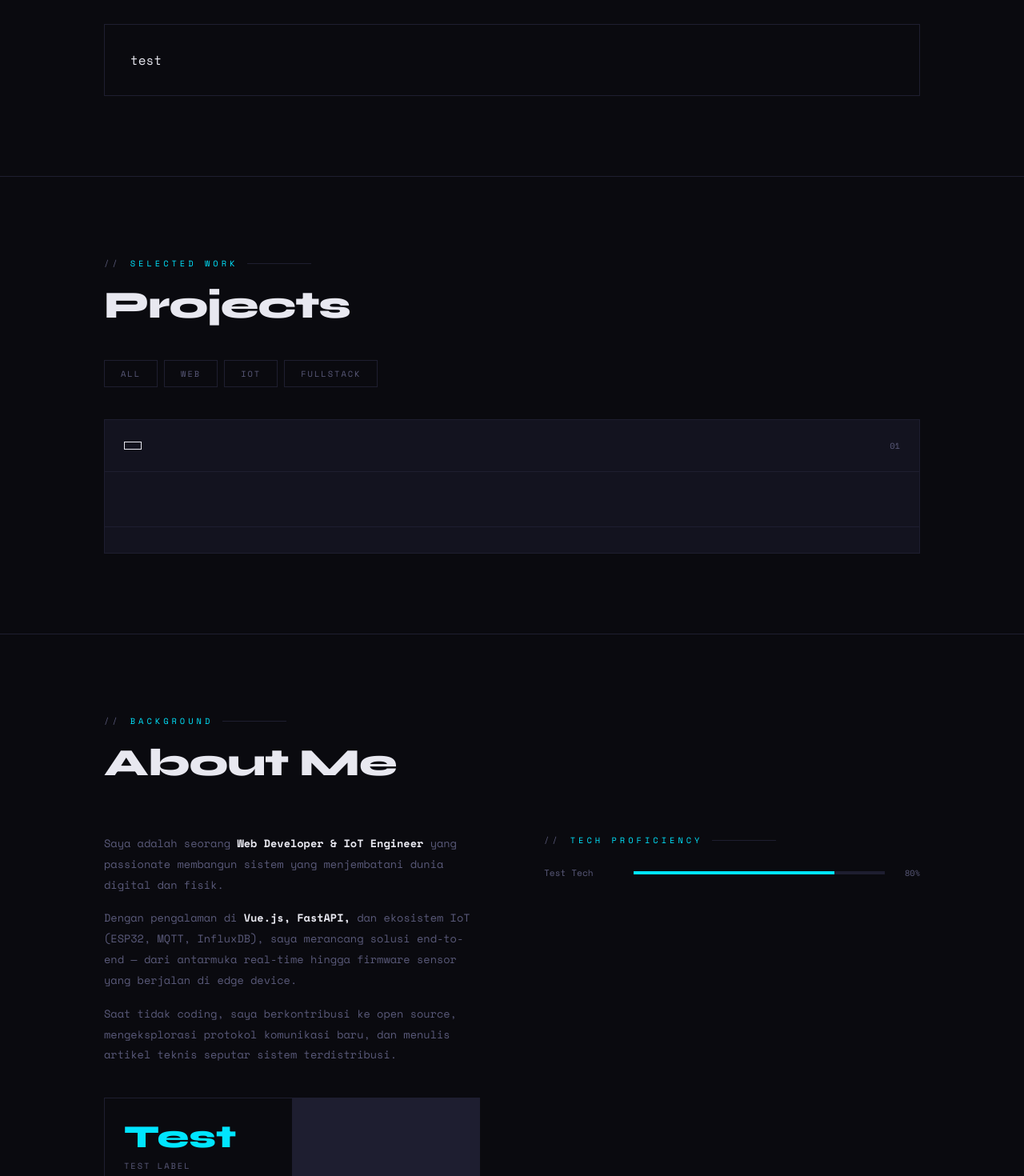
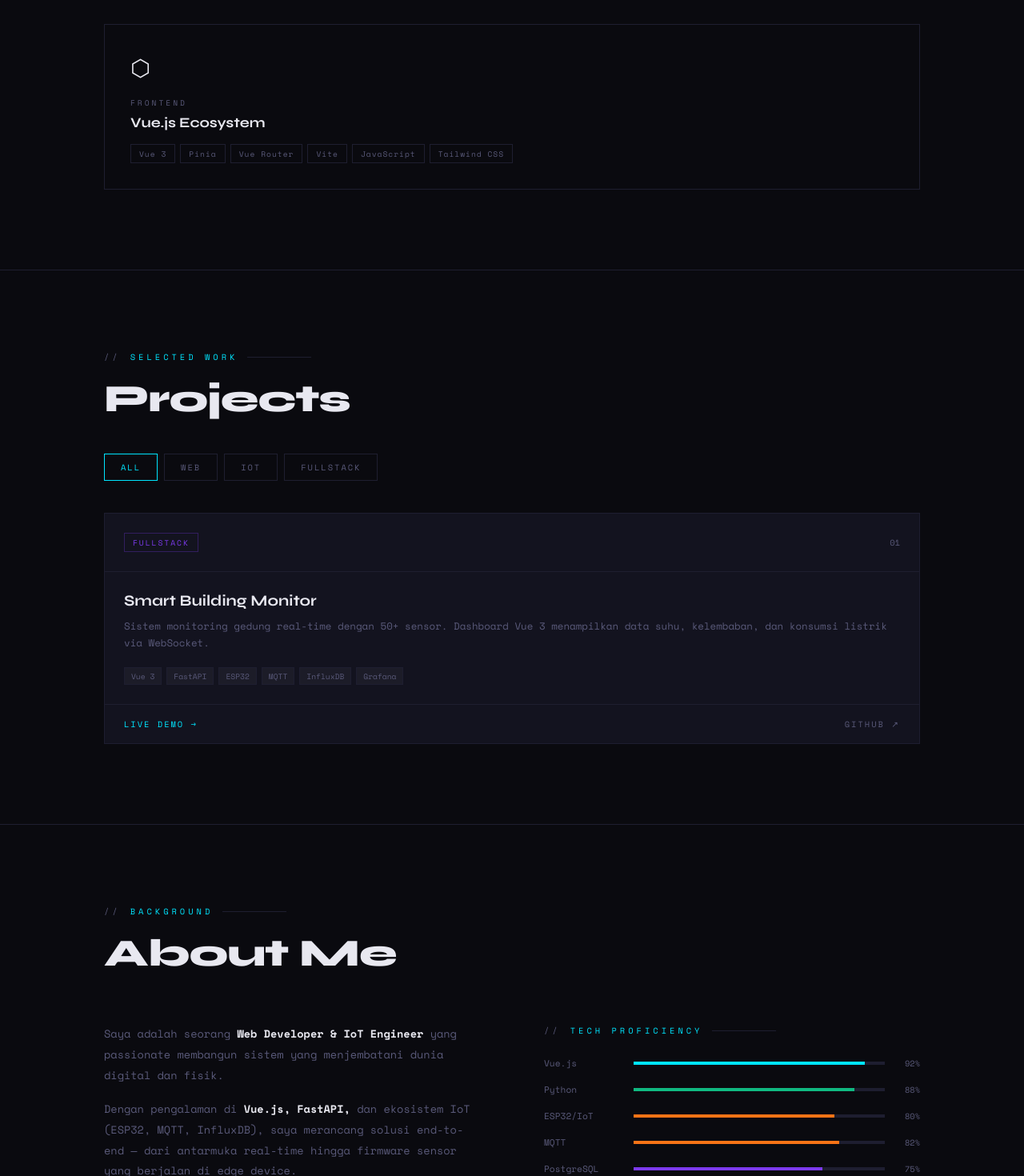
Before and after one commit to Zan-Dev/my-portfolio, a Vue app: page / in a window 1280 px wide. Shown: the part 1020-2490 px from the top of the page at 80% size. Built offline with nearby package versions, Linux system fonts and the light colour scheme.

Commit message:
feat: add portfolio project data

```diff
--- a/src/components/sections/AboutSection.vue
+++ b/src/components/sections/AboutSection.vue
@@ -1,6 +1,8 @@
 <script setup>
 import SectionHeader from '@/components/ui/SectionHeader.vue'
+import { usePortfolioStore } from '@/stores/portfolio'
 
+const store = usePortfolioStore()
 </script>
 
 <template>
@@ -27,9 +29,9 @@ import SectionHeader from '@/components/ui/SectionHeader.vue'
           </div>
 
           <div class="stats-grid">
-            <div class="stat-box">
-              <span class="stat-box__value">Test</span>
-              <span class="stat-box__label">Test Label</span>
+            <div v-for="stat in store.stats" :key="stat.label" class="stat-box">
+              <span class="stat-box__value">{{ stat.value }}</span>
+              <span class="stat-box__label">{{ stat.label }}</span>
             </div>
           </div>
         </div>
@@ -38,15 +40,15 @@ import SectionHeader from '@/components/ui/SectionHeader.vue'
         <div>
           <p class="section-label" style="margin-bottom: 24px">Tech Proficiency</p>
           <div class="tech-bars">
-            <div class="tech-row">
-              <span class="tech-label">Test Tech</span>
+             <div v-for="t in store.techBars" :key="t.name" class="tech-row">
+              <span class="tech-label">{{ t.name }}</span>
               <div class="tech-bar">
                 <div
                   class="tech-fill"
-                  :style="{ width: '80%', background: '#00e5ff' }"
+                  :style="{ width: t.percentage + '%', background: t.color }"
                 />
               </div>
-              <span class="tech-pct">80%</span>
+              <span class="tech-pct">{{ t.percentage }}%</span>
             </div>
           </div>
         </div>
--- a/src/components/sections/ProjectsSection.vue
+++ b/src/components/sections/ProjectsSection.vue
@@ -1,7 +1,9 @@
 <script setup>
 import SectionHeader from '@/components/ui/SectionHeader.vue'
 import ProjectCard from '@/components/ui/ProjectCard.vue'
+import { usePortfolioStore } from '@/stores/portfolio'
 
+const store = usePortfolioStore()
 const filters = ['all', 'web', 'iot', 'fullstack']
 </script>
 
@@ -16,6 +18,8 @@ const filters = ['all', 'web', 'iot', 'fullstack']
           v-for="f in filters"
           :key="f"
           class="filter-btn"
+          :class="{ 'filter-btn--active': store.activeFilter === f }"
+          @click="store.setFilter(f)"
         >
           {{ f.toUpperCase() }}
         </button>
@@ -23,6 +27,10 @@ const filters = ['all', 'web', 'iot', 'fullstack']
 
       <div class="projects-grid">
         <ProjectCard
+          v-for="(project, i) in store.filteredProjects"
+          :key="project.id"
+          :project="project"
+          :index="i"
         />
       </div>
     </div>
--- a/src/components/sections/SkillsSection.vue
+++ b/src/components/sections/SkillsSection.vue
@@ -1,5 +1,8 @@
 <script setup>
 import SectionHeader from '@/components/ui/SectionHeader.vue'
+import { usePortfolioStore } from '@/stores/portfolio'
+
+const store = usePortfolioStore()
 </script>
 
 <template>
@@ -8,9 +11,17 @@ import SectionHeader from '@/components/ui/SectionHeader.vue'
       <SectionHeader label="Technical Expertise" title="My Skills" />
       <div class="skills-grid">
         <div
+          v-for="skill in store.skills"
+          :key="skill.id"
           class="skill-card"
+          :style="{ '--cat-color': skill.color }"
         >
-          test
+          <span class="skill-card__icon">{{ skill.icon }}</span>
+          <p class="skill-card__category">{{ skill.category }}</p>
+          <h3 class="skill-card__name">{{ skill.name }}</h3>
+          <div class="skill-card__tags">
+            <span v-for="tag in skill.tags" :key="tag" class="skill-tag">{{ tag }}</span>
+          </div>
         </div>
       </div>
     </div>
--- a/src/components/ui/ProjectCard.vue
+++ b/src/components/ui/ProjectCard.vue
@@ -3,17 +3,10 @@ defineProps({
   project: {
     type: Object,
     required: true,
-    default: () => ({
-        id: null,
-        title: '',
-        type: '',
-        description: ''
-    })
   },
   index: {
     type: Number,
     required: true,
-    default: 0
   }
 })
 </script>
--- /dev/null
+++ b/src/stores/portfolio.js
@@ -0,0 +1,71 @@
+import { defineStore } from 'pinia'
+import { ref, computed } from 'vue'
+
+export const usePortfolioStore = defineStore('portfolio', () => {
+  // ── State ──────────────────────────────────────────────
+  const activeFilter = ref('all')
+  const isLoading = ref(false)
+
+  // ── Data ───────────────────────────────────────────────
+  const skills = [
+    {
+      id: 'frontend',
+      icon: '⬡',
+      category: 'Frontend',
+      name: 'Vue.js Ecosystem',
+      color: '#00e5ff',
+      tags: ['Vue 3', 'Pinia', 'Vue Router', 'Vite', 'JavaScript', 'Tailwind CSS']
+    }
+  ]
+
+  const projects = [
+    {
+      id: 'smart-building',
+      title: 'Smart Building Monitor',
+      type: 'fullstack',
+      description:
+        'Sistem monitoring gedung real-time dengan 50+ sensor. Dashboard Vue 3 menampilkan data suhu, kelembaban, dan konsumsi listrik via WebSocket.',
+      stack: ['Vue 3', 'FastAPI', 'ESP32', 'MQTT', 'InfluxDB', 'Grafana'],
+      githubUrl: 'https://github.com',
+      liveUrl: 'https://demo.example.com',
+      featured: true
+    }
+  ]
+
+  const techBars = [
+    { name: 'Vue.js',    percentage: 92, color: '#00e5ff' },
+    { name: 'Python',    percentage: 88, color: '#10b981' },
+    { name: 'ESP32/IoT', percentage: 80, color: '#f97316' },
+    { name: 'MQTT',      percentage: 82, color: '#f97316' },
+    { name: 'PostgreSQL',percentage: 75, color: '#7c3aed' },
+  ]
+
+  const stats = [
+    { value: '1',  label: 'Years Experience' },
+  ]
+
+  // ── Getters ────────────────────────────────────────────
+  const filteredProjects = computed(() => {
+    if (activeFilter.value === 'all') return projects
+    return projects.filter((p) => p.type === activeFilter.value)
+  })
+
+  const featuredProjects = computed(() => projects.filter((p) => p.featured))
+
+  // ── Actions ────────────────────────────────────────────
+  function setFilter(filter) {
+    activeFilter.value = filter
+  }
+
+  return {
+    skills,
+    projects,
+    techBars,
+    stats,
+    activeFilter,
+    isLoading,
+    filteredProjects,
+    featuredProjects,
+    setFilter
+  }
+})
```
